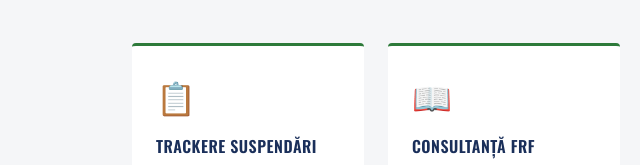
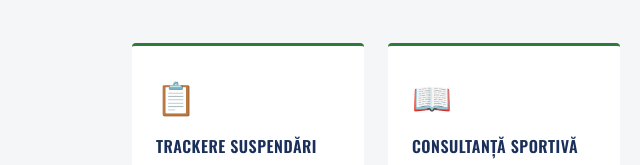
Before and after one commit to idcdellesportbusiness-eng/primulantrenament.com, a plain HTML site: page index.html in a window 1280 px wide. Shown: the part 963-1128 px from the top of the page, 8-648 px from the left. Drawn offline with nearby package versions, Linux system fonts and the light colour scheme.

Commit message:
Update index.html

```diff
--- a/index.html
+++ b/index.html
@@ -494,7 +494,7 @@
         </a>
         <a href="servicii.html" class="strip-card">
           <span class="strip-icon">📖</span>
-          <h3>Consultanță FRF</h3>
+          <h3>Consultanță sportivă</h3>
           <p>Interpretare și aplicare corectă a regulamentelor pentru competițiile de juniori.</p>
         </a>
         <a href="servicii.html" class="strip-card">
```
